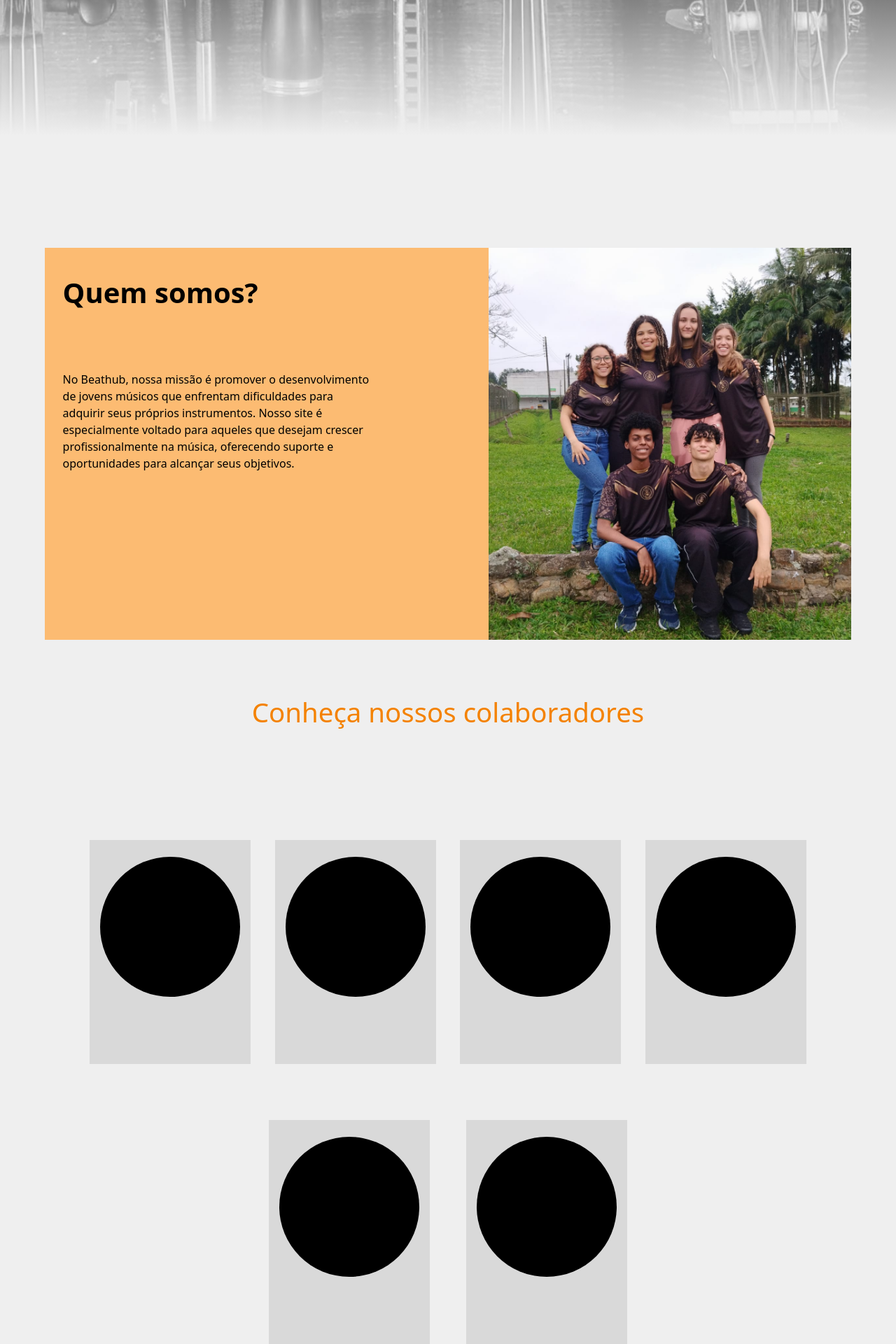
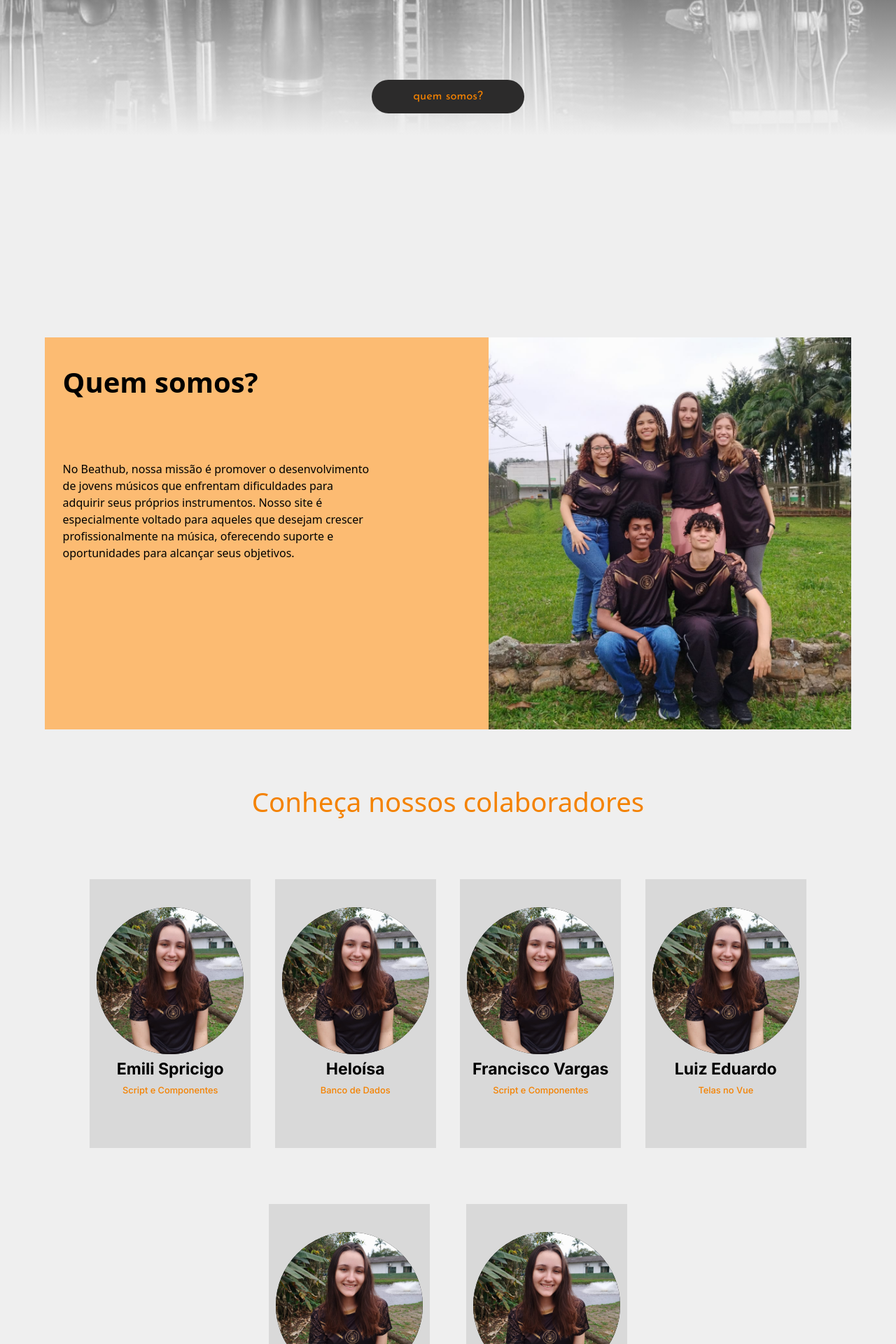
Before and after one commit to spricigom/BeatHub, a Vue app: page /Membros in a window 1280 px wide. Shown: the part 560-2480 px from the top of the page at 70% size. Built offline with nearby package versions, Linux system fonts and the light colour scheme; a web font is replaced by a local one.

Commit message:
FEAT: pagina membros nomes, funções e botão adicionado

```diff
--- a/src/views/MembrosView.vue
+++ b/src/views/MembrosView.vue
@@ -41,16 +41,22 @@
             <div class="img-cima">
                 <img src="@/assets/instrumentos.png" alt="">
             </div>
+            <div>
+                <button><a href="#quem-somos">quem somos?</a></button>
+            </div>
 
 
 
-            <div class="quem-somos">
+            <div class="quem-somos" id="quem-somos">
                 <div class="texto-grupo">
                     <div class="titulo-grupo">
                         <h1><strong>Quem somos?</strong></h1>
                     </div>
                     <div class="descricao-grupo">
-                        <p>No Beathub, nossa missão é promover o desenvolvimento de jovens músicos que enfrentam dificuldades para adquirir seus próprios instrumentos. Nosso site é especialmente voltado para aqueles que desejam crescer profissionalmente na música, oferecendo suporte e oportunidades para alcançar seus objetivos.</p>
+                        <p>No Beathub, nossa missão é promover o desenvolvimento de jovens músicos que enfrentam
+                            dificuldades para adquirir seus próprios instrumentos. Nosso site é especialmente voltado
+                            para aqueles que desejam crescer profissionalmente na música, oferecendo suporte e
+                            oportunidades para alcançar seus objetivos.</p>
                     </div>
 
                 </div>
@@ -59,26 +65,66 @@
                 </div>
             </div>
 
-            <h1 class="conheca" > Conheça nossos colaboradores</h1>
+            <h1 class="conheca"> Conheça nossos colaboradores</h1>
 
             <div class="pessoas-cima">
                 <div class="card-pessoa">
                     <div class="img-pessoa">
-
+                        <img src="@/assets/helo.jpeg" alt="">
+                    </div>
+                    <div class="nome_e_funcao-pessoa">
+                        <h2><strong>Emili Spricigo</strong></h2>
+                        <h6>Script e Componentes</h6>
                     </div>
                 </div>
-                <div class="card-pessoa"><div class="img-pessoa"></div></div>
-                <div class="card-pessoa"><div class="img-pessoa"></div></div>
-                <div class="card-pessoa"><div class="img-pessoa"></div></div>
+                <div class="card-pessoa">
+                    <div class="img-pessoa">
+                        <img src="@/assets/helo.jpeg" alt="">
+                    </div>
+                   <div class="nome_e_funcao-pessoa">
+                        <h2><strong>Heloísa</strong></h2>
+                        <h6>Banco de Dados</h6>
+                   </div>
+                </div>
+                <div class="card-pessoa">
+                    <div class="img-pessoa">
+                        <img src="@/assets/helo.jpeg" alt="">
+                    </div>
+                   <div class="nome_e_funcao-pessoa">
+                        <h2><strong>Francisco Vargas</strong></h2>
+                        <h6>Script e Componentes</h6>
+                   </div>
+                </div>
+                <div class="card-pessoa">
+                    <div class="img-pessoa">
+                        <img src="@/assets/helo.jpeg" alt="">
+                    </div>
+                   <div class="nome_e_funcao-pessoa">
+                        <h2><strong>Luiz Eduardo</strong></h2>
+                        <h6>Telas no Vue</h6>
+                   </div>
+                </div>
             </div>
 
             <div class="pessoas-baixo">
                 <div class="card-pessoa">
                     <div class="img-pessoa">
-
+                        <img src="@/assets/helo.jpeg" alt="">
                     </div>
+                   <div class="nome_e_funcao-pessoa">
+                        <h2><strong>Luna</strong></h2>
+                        <h6>Telas no Figma</h6>
+                   </div>
                 </div>
-                <div class="card-pessoa"><div class="img-pessoa"></div></div>
+                <div class="card-pessoa">
+                    <div class="img-pessoa">
+                        <img src="@/assets/helo.jpeg" alt="">
+                    </div>
+                   <div class="nome_e_funcao-pessoa">
+                        <h2><strong>Sara</strong></h2>
+                        <h6>Requisitos</h6>
+                   </div>
+                </div>
 
             </div>
         </main>
@@ -148,7 +194,46 @@
 </template>
 
 <style scoped>
-.pessoas-cima{
+button{
+    position: relative;
+    bottom: 10vh;
+    height: 6vh;
+    width: 17vw;
+    background-color: #2C2B2B;
+    border: 0;
+    cursor: pointer;
+    border-radius: 40px;
+    font-family: 'Josefin Sans', sans-serif;
+    font-size: 1.3vw;
+    z-index: 1;
+}
+
+button a{
+    color: #f48200;
+}
+
+.nome_e_funcao-pessoa {
+    display: flex;
+    justify-content: center;
+    align-items: center;
+    flex-direction: column;
+    margin-top: 1vh;
+
+}
+
+.nome_e_funcao-pessoa h2 {
+    font-family: 'Inter', sans-serif;
+    color: black;
+    font-size: 1.8vw;
+}
+
+.nome_e_funcao-pessoa h6 {
+    font-family: 'Inter', sans-serif;
+    color: #f48200;
+    font-size: 1vw;
+}
+
+.pessoas-cima {
     margin-top: 10vh;
     width: 80%;
     display: flex;
@@ -158,45 +243,54 @@
 
 }
 
-.pessoas-baixo{
+.pessoas-baixo {
     margin-top: 10vh;
     width: 40%;
     display: flex;
     flex-wrap: wrap;
     justify-content: space-between;
+    margin-bottom: 20vh;
+}
 
-
-}
-.img-pessoa{
+.img-pessoa {
     background-color: black;
-    height: 200px;
-    width: 200px;
+    height: 210px;
+    width: 210px;
     display: flex;
     border-radius: 100%;
-    margin-top: 3vh;
-}
-.card-pessoa{
-    background-color: #D9D9D9;
-    height: 40vh;
-    width: 18vw;
-    display:flex ;
-    justify-content: center;
+    margin-top: 5vh;
 }
 
-.conheca{
+.img-pessoa img {
+    object-fit: cover;
+    width: 100%;
+    height: 100%;
+    border-radius: 100%;
+}
+
+.card-pessoa {
+    background-color: #D9D9D9;
+    height: 48vh;
+    width: 18vw;
+    display: flex;
+    align-items: center;
+    flex-direction: column;
+}
+
+.conheca {
     color: #f48200;
     font-size: 3vw;
-    margin-bottom: 10vh;
 }
 
-.texto-grupo{
+.texto-grupo {
     width: 55%;
     height: 40vh;
     display: flex;
     float: left;
     flex-direction: column;
 }
-.texto-grupo .titulo-grupo{
+
+.texto-grupo .titulo-grupo {
     font-size: 4vw;
     color: black;
     text-align: left;
@@ -204,35 +298,39 @@
     margin-left: 2vw;
 }
 
-.texto-grupo .descricao-grupo{
-    margin-left:2vw;
+.texto-grupo .descricao-grupo {
+    margin-left: 2vw;
     margin-right: 13vw;
     margin-top: 10vh;
     text-align: left;
 }
-.texto-grupo .descricao-grupo p{
+
+.texto-grupo .descricao-grupo p {
     color: black;
 }
-.quem-somos{
-    margin-top: 20vh;
+
+.quem-somos {
+    margin-top: 30vh;
     margin-bottom: 10vh;
     height: 70vh;
     width: 90%;
-    background-color: #fcbb72 ;
+    background-color: #fcbb72;
 }
 
-.img-grupo{
+.img-grupo {
     background-color: black;
     width: 45%;
     height: 70vh;
     display: flex;
     float: right;
 }
-.img-grupo img{
+
+.img-grupo img {
     object-fit: cover;
     width: 100%;
     height: 100%;
 }
+
 .img-cima {
     position: relative;
     /* Para permitir que o gradiente fique sobre a imagem */
```
